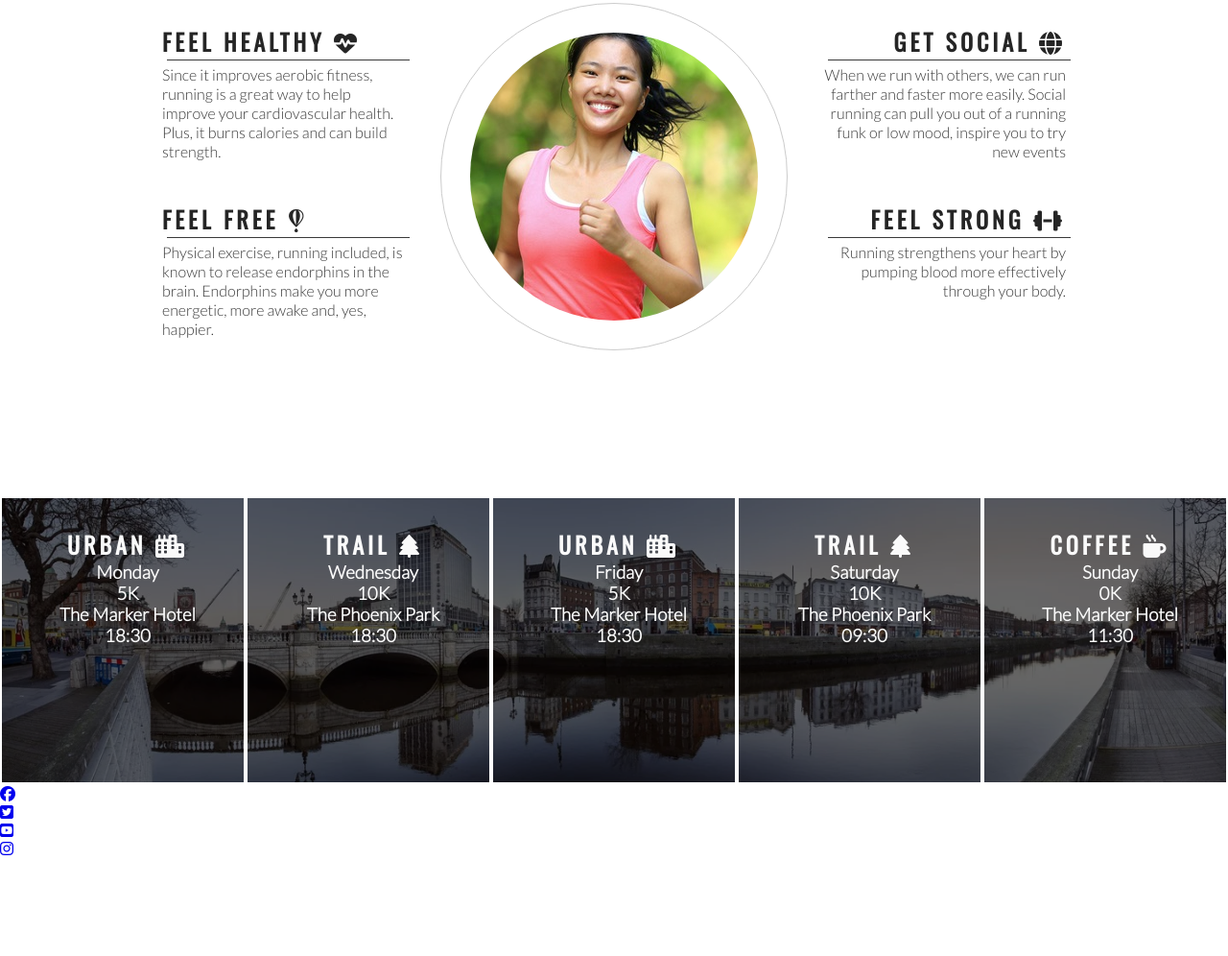
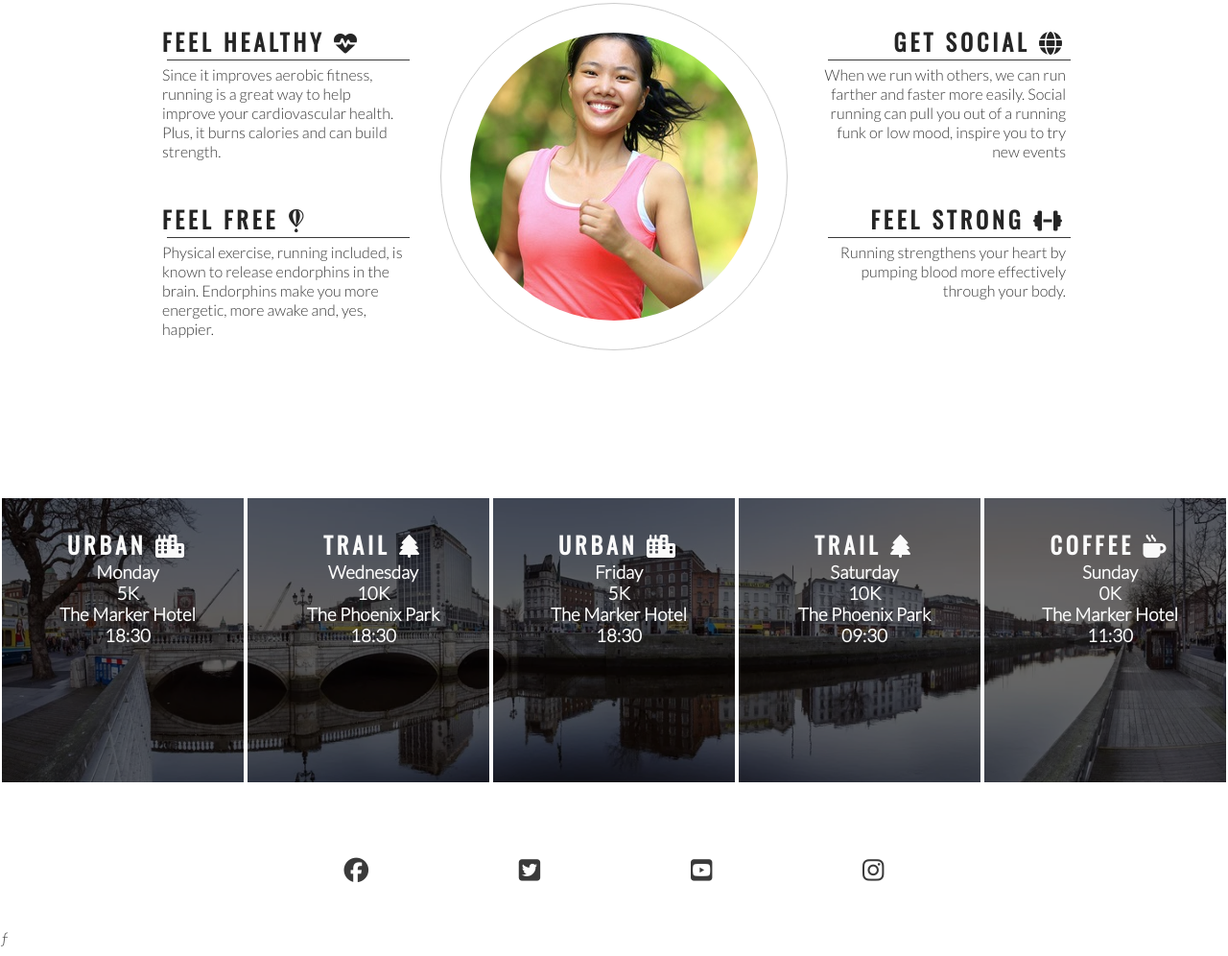
Before and after one commit to AinhoaBil/love-running, a plain HTML site: page index.html in a window 1280 px wide. Shown: the part 778-1774 px from the top of the page at 96% size. Before the commit the page ends 1671 px from the top, so only its background shows below. Drawn offline with nearby package versions, Linux system fonts and the light colour scheme.

Commit message:
Add style to foooter social icons

```diff
--- a/assets/css/style.css
+++ b/assets/css/style.css
@@ -220,3 +220,25 @@ hr {
 #times h2 {
     color: #fafafa;
 }
+
+/* footer */
+
+footer {
+    height: 150px;
+}
+
+.social-networks {
+    text-align: center;
+
+}
+
+.social-networks > li {
+    display: inline;
+}
+
+.social-networks i {
+    font-size: 160%;
+    margin: 1%;
+    padding: 5%;
+    color: #3a3a3a
+}
--- a/index.html
+++ b/index.html
@@ -128,33 +128,27 @@
         </div>
     </section>
     <footer>
-        <ul>
+        <ul class="social-networks">
             <li>
-                <a href="https://www.facebook.com/" target="blank" rel="nooperner" aria-label="Visit our Facebook page (opens in a new tab"><i class="fab fa-facebook"></i>
-                </a>
+                <a href="https://www.facebook.com/" target="blank" rel="nooperner"
+                    aria-label="Visit our Facebook page (opens in a new tab"><i class="fab fa-facebook"></i></a>
             </li>
-        </ul>
-        <ul>
             <li>
-                <a href="https://twitter.com/" target="blank" rel="nooperner" aria-label="Visit our Twitter page (opens in a new tab"><i class="fab fa-twitter-square"></i></i>
-                </a>
+                <a href="https://twitter.com/" target="blank" rel="nooperner"
+                    aria-label="Visit our Twitter page (opens in a new tab"><i class="fab fa-twitter-square"></i></a>
             </li>
-        </ul>
-        <ul>
             <li>
-                <a href="youtube.com/" target="blank" rel="nooperner" aria-label="Visit our YouTube page (opens in a new tab"><i class="fab fa-youtube-square"></i></i>
-                </a>
+                <a href="https://www.youtube.com/" target="blank" rel="nooperner"
+                    aria-label="Visit our YouTube page (opens in a new tab"><i class="fab fa-youtube-square"></i></a>
             </li>
-        </ul>
-        <ul>
             <li>
-                <a href="https://www.instagram.com/" target="blank" rel="nooperner" aria-label="Visit our Instagram page (opens in a new tab"><i class="fab fa-instagram"></i></i>
-                </a>
+                <a href="https://www.instagram.com/" target="blank" rel="nooperner"
+                    aria-label="Visit our Instagram page (opens in a new tab"><i class="fab fa-instagram"></i></a>
             </li>
         </ul>
     </footer>
 
-    <!--  font awesome script-->
+    <!--  font awesome script-->ƒ
     <script src="https://kit.fontawesome.com/105c58ba3a.js" crossorigin="anonymous"></script>
 </body>
 
```
